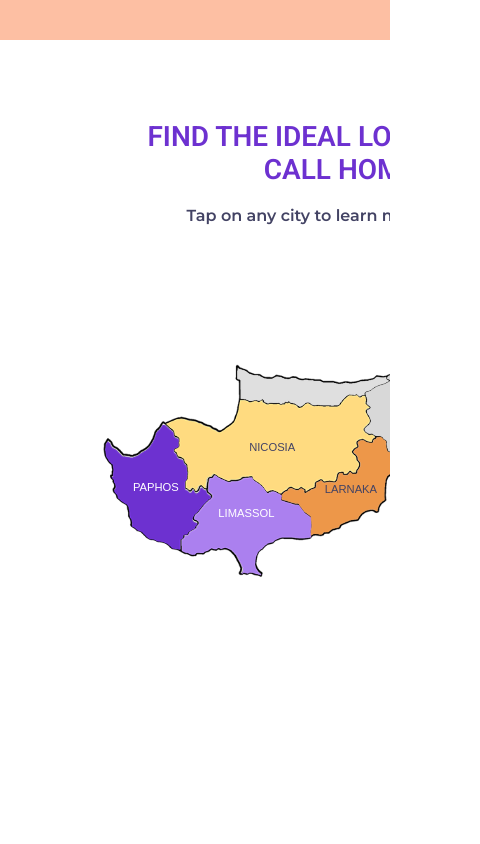
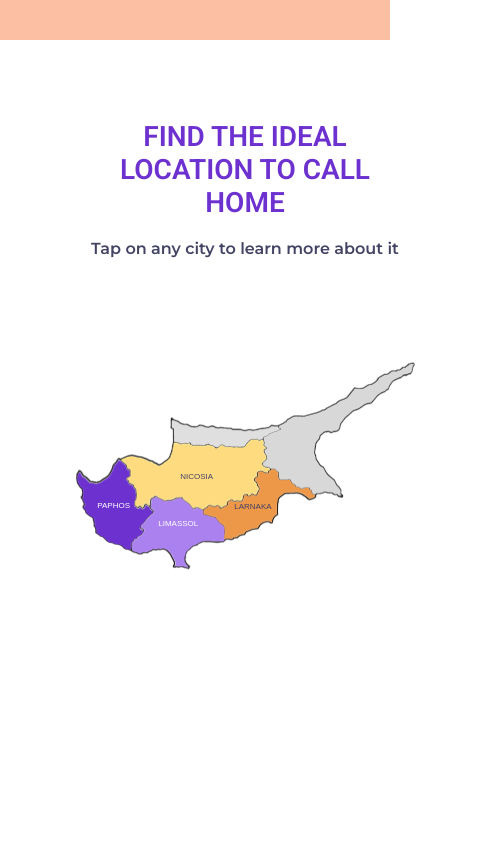
Before and after one commit to b0nLock/pamconsult, a plain HTML site: page index.html in a window 390 px wide. Shown: the part 3260-4104 px from the top of the page, 480 px wide, since content can reach past the window. Drawn offline with nearby package versions, Linux system fonts and the light colour scheme.

Commit message:
fixed adaptive map

```diff
--- a/index.html
+++ b/index.html
@@ -299,6 +299,7 @@
               <h3 class="location__action--subtitle"> any city to learn more about it</h3>
             </div>
             <div class="location__map">
+              <div class="location__map--image">
                 <img src="./images/Cyprus_map.png" alt="Map">
                 <button class="location__map--button location__paphos"></button>
                 <button class="location__map--button location__limassol"></button>
@@ -306,6 +307,7 @@
                 <button class="location__map--button location__nicosia"></button>
                 <div class="location__map--button location__unused1"></div>
                 <div class="location__map--button location__unused2"></div>
+              </div>
             </div>
           </section>
           <article class="location__info">
--- a/styles/style.css
+++ b/styles/style.css
@@ -434,7 +434,6 @@ body {
     justify-content: space-between;
     align-items: center;
     color: #434364;
-    overflow: hidden;
     flex-wrap: wrap;
 }
 
@@ -457,8 +456,8 @@ body {
 }
 
 .location__map {
-    overflow: hidden;
     position: relative;
+    width: 100%;
 }
 
 .location__map img {
@@ -564,7 +563,7 @@ body {
     box-shadow: 7px 10px 17px -10px rgba(0,0,0,0.41);
     margin-right: 10px;
     padding-bottom: 23px;
-    margin-bottom: 23px;
+    /* margin-bottom: 23px; */
 }
 
 .location__images {
@@ -572,6 +571,7 @@ body {
     justify-content: space-between;
     align-items: center;
     padding-bottom: 13px;
+    padding: 13px 11px;
 }
 
 .location__city {
@@ -645,6 +645,8 @@ body {
     background-color: rgba(255, 255, 255, 0.8);
     border-radius: 20px;
     padding: 20px;
+    -webkit-box-shadow: 7px 15px 17px -10px rgba(0,0,0,0.41);
+    box-shadow: 7px 15px 17px -10px rgba(0,0,0,0.41);
 }
 
 .authors__card--list {
@@ -733,6 +735,7 @@ body {
     .location__action--subtitle::before {
         content: 'Tap on';
     }
+
     .location__list {
         flex-direction: column;
         align-items: center;
@@ -793,8 +796,28 @@ body {
     .reasons__info {
         width: 70%;
     }
+    .location__desc {
+        width: 100%;
+        margin: auto;
+    }
+    .location__action {
+        width: 100%;
+        margin: auto;
+        display: flex;
+        flex-direction: column;
+        align-items: start;
+    }
+    .location__action--title {
+        padding: 0;
+        margin: 0;
+    }
     .location__map {
-        scale: 0.7;
+        display: flex;
+        flex-direction: column;
+    }
+    .location__map--image {
+        scale: 0.5;
+        align-self: center;
     }
     .authors__info--title {
         text-align: center;
@@ -858,8 +881,24 @@ body {
         margin: 0px;
     }
     .location__desc {
-        width: 60%;
+        width: 90%;
         margin: auto;
+    }
+    .location__action {
+        width: 90%;
+        margin: auto;
+        display: flex;
+        flex-direction: column;
+        align-items: start;
+    }
+    .location__action--title {
+        padding: 0;
+        margin: 0;
+    }
+    .location__map--image {
+        scale: 0.5;
+        /* width: 460px;
+        margin: 0; */
     }
     .authors__info--title {
         text-align: start;
```
Lines whose indentation alone changed are shown as unchanged.
